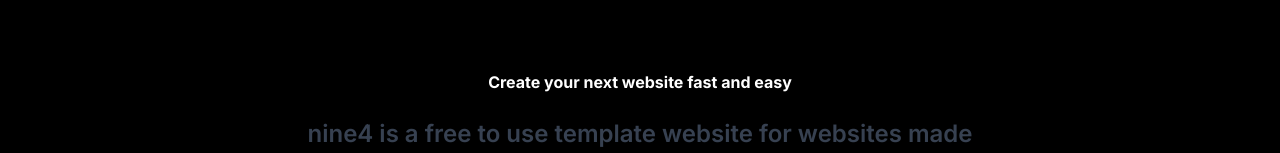
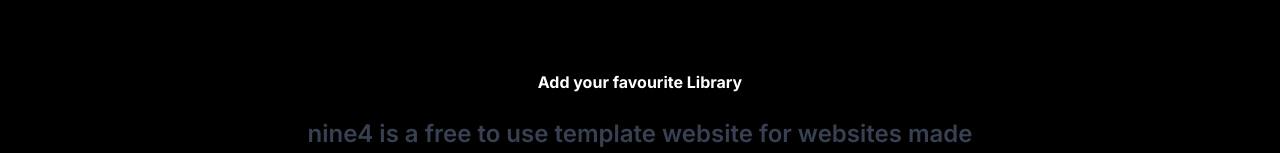
Before and after one commit to Mohammadshadain/React-library, a Next.js app: page / in a window 1280 px wide. Shown: the part 138-291 px from the top of the page. Built offline with nearby package versions, Linux system fonts and the light colour scheme.

Commit message:
I have made few changes

```diff
--- a/src/components/main.jsx
+++ b/src/components/main.jsx
@@ -8,7 +8,7 @@
       <section class="text-gray-600 body-font bg-black">
         <div class="max-w-5xl pt-52 pb-24 mx-auto">
           <h1 class="text-80 text-center font-4 lh-6 ld-04 font-bold text-white mb-6">
-            Create your next website fast and easy
+            Add your favourite Library
           </h1>
           <h2 class="text-2xl font-4 font-semibold lh-6 ld-04 pb-11 text-gray-700 text-center">
             nine4 is a free to use template website for websites made
```
